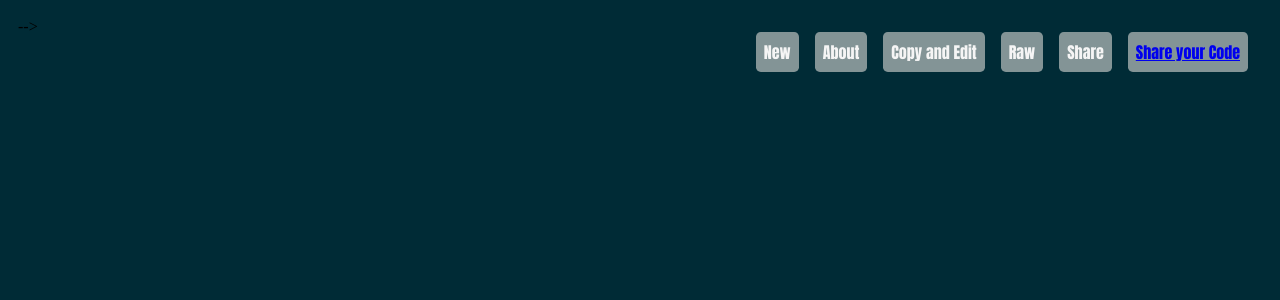
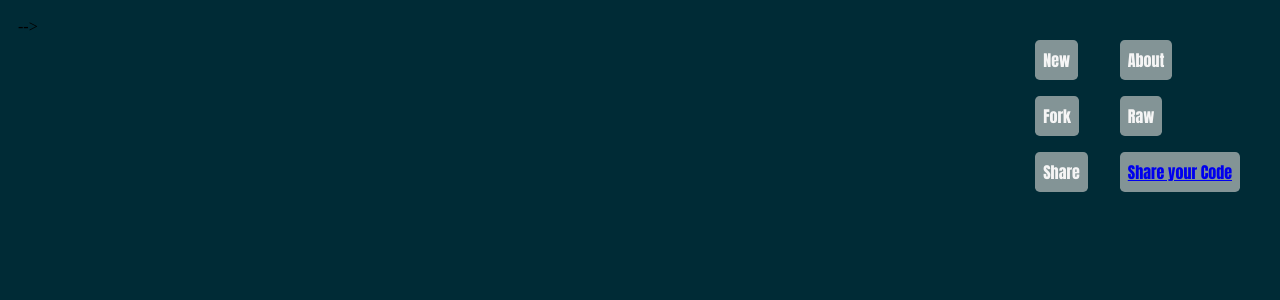
Before and after one commit to Prajwalprakash3722/hastebin-clone, a Flask app: template templates/index.html in a window 1280 px wide. Shown: the top 300 px of the page. Run offline with Flask 2, Linux system fonts and the light colour scheme; the template is opened without the code that fills it, so the values that code supplies are empty; some libraries are stand-ins or nearby versions.

Commit message:
changes-6

```diff
--- a/app.py
+++ b/app.py
@@ -5,7 +5,7 @@ import uuid
 import os
 app = Flask(__name__)
 # app.config['SQLALCHEMY_DATABASE_URI'] = 'sqlite:///' + \
-#     os.path.join(app.root_path, 'code.db')
+# os.path.join(app.root_path, 'code.db')
 app.config['SQLALCHEMY_DATABASE_URI'] = os.environ.get(
     'DATABASE_URL').replace('postgres', 'postgresql')
 app.config['SQLALCHEMY_TRACK_MODIFICATIONS'] = False
@@ -61,21 +61,19 @@ def code_raw(id):
 
 @app.route('/duplicate/<id>', methods=['GET', 'POST'])
 def duplicate_post(id):
+    code_id = id.replace('%7D', '').replace('}', '')
     if request.method == 'GET':
-        code_id = id.replace('%7D', '').replace('}', '')
-        code = Code.query.get(code_id)
-        return render_template('form.html', value=code)
+        forking_code = Code.query.get(code_id)
+        return render_template('form.html', value=forking_code, forked=True, forked_info=forking_code.uuid)
     code = request.form['code']
     if code:
         try:
-            code_db = Code(code=code, uuid=str(uuid.uuid4()))
+            forking = Code.query.get(id)
+            code_db = Code(code=code, uuid=str(uuid.uuid4()),
+                           forked=True, forked_info=forking.uuid)
             db.session.add(code_db)
             db.session.commit()
         except:
             db.session.rollback()
             flash('Error')
     return redirect(f'/{code_db.uuid}')
-
-
-if __name__ == '__main__':
-    app.run(host='https://haste-bin-clone.herokuapp.com/')
--- a/static/styles/index.css
+++ b/static/styles/index.css
@@ -43,7 +43,7 @@ textarea {
   top: 0;
   right: 0;
   position: fixed;
-  display: flex;
+  display: grid;
   flex-direction: row;
   justify-content: flex-end;
   align-items: center;
@@ -122,3 +122,44 @@ center a {
   text-decoration: none;
   color: #839500;
 }
+.container {
+  display: grid;
+  grid-template-columns: 1/2fr 1fr 1fr;
+  grid-template-rows: 1/2fr 1fr 1fr;
+  gap: 0px 0px;
+  grid-auto-flow: row;
+  grid-template-areas:
+    "button-1 button-2 ."
+    "button-3 button-4 ."
+    "button-5 button-6 .";
+}
+
+.button-1 {
+  grid-area: button-1;
+  margin: 0.5rem;
+}
+
+.button-2 {
+  grid-area: button-2;
+  margin: 0.5rem;
+}
+
+.button-3 {
+  grid-area: button-3;
+  margin: 0.5rem;
+}
+
+.button-4 {
+  grid-area: button-4;
+  margin: 0.5rem;
+}
+
+.button-5 {
+  grid-area: button-5;
+  margin: 0.5rem;
+}
+
+.button-6 {
+  grid-area: button-6;
+  margin: 0.5rem;
+}
--- a/templates/form.html
+++ b/templates/form.html
@@ -20,4 +20,7 @@ hastebin clone
         <input type="submit" value="Save" name="save">
     </div>
 </form>
+{% if forked %}
+<center>forked with &#9829; from <a href="/{{forked_info}}" target="_blank">this code.</a></center>
+{% endif %}
 {% endblock %}
--- a/templates/index.html
+++ b/templates/index.html
@@ -12,19 +12,29 @@ hastebin-{{code.uuid}}
     <pre><code>{{code.code}}</code></pre>
 </div>
 <div class="form-buttons">
-    <a href="/"><button>New</button> </a>
-    <a href="/about"><button>About</button> </a>
-    <a href="/duplicate/{{code.id}}}"><button>Copy and Edit</button> </a>
-    <a href="/raw/{{code.uuid}}"><button>Raw</button> </a>
-    <button onclick=copyToClipboard()>Share</button>
-
-    <button><a href="https://twitter.com/share?ref_src=twsrc%5Etfw" class="twitter-share-button" data-size="medium"
-            data-text="Sharing my code via hastebin clone link" data-via="prakash_prajwal" data-show-count="false">Share
-            your Code</a>
-        <script async src="https://platform.twitter.com/widgets.js" charset="utf-8"></script>
-    </button>
-
+    <div class="container">
+        <div class="button-1"> <a href="/"><button>New</button> </a>
+        </div>
+        <div class="button-2"> <a href="/about"><button>About</button> </a>
+        </div>
+        <div class="button-3"> <a href="/duplicate/{{code.id}}}"><button>Fork</button> </a>
+        </div>
+        <div class="button-4"> <a href="/raw/{{code.uuid}}"><button>Raw</button> </a>
+        </div>
+        <div class="button-5"> <button onclick=copyToClipboard()>Share</button>
+        </div>
+        <div class="button-6">
+            <button><a href="https://twitter.com/share?ref_src=twsrc%5Etfw" class="twitter-share-button"
+                    data-size="small" data-text="Sharing my code via hastebin clone link" data-via="prakash_prajwal"
+                    data-show-count="false">Share
+                    your Code</a>
+                <script async src="https://platform.twitter.com/widgets.js" charset="utf-8"></script>
+            </button></div>
+    </div>
 </div>
+{% if code.forked %}
+<center>Forked With &#9829; from <a href="/{{code.forked_from}}" target="_blank">this code.</a></center>
+{% endif %}
 {% endblock %}
 {% block scripts %}
 <script async src="https://platform.twitter.com/widgets.js" charset="utf-8"></script>
```
Also changed, not shown: commands.py (deleted, +0 -12 lines), code.db.
